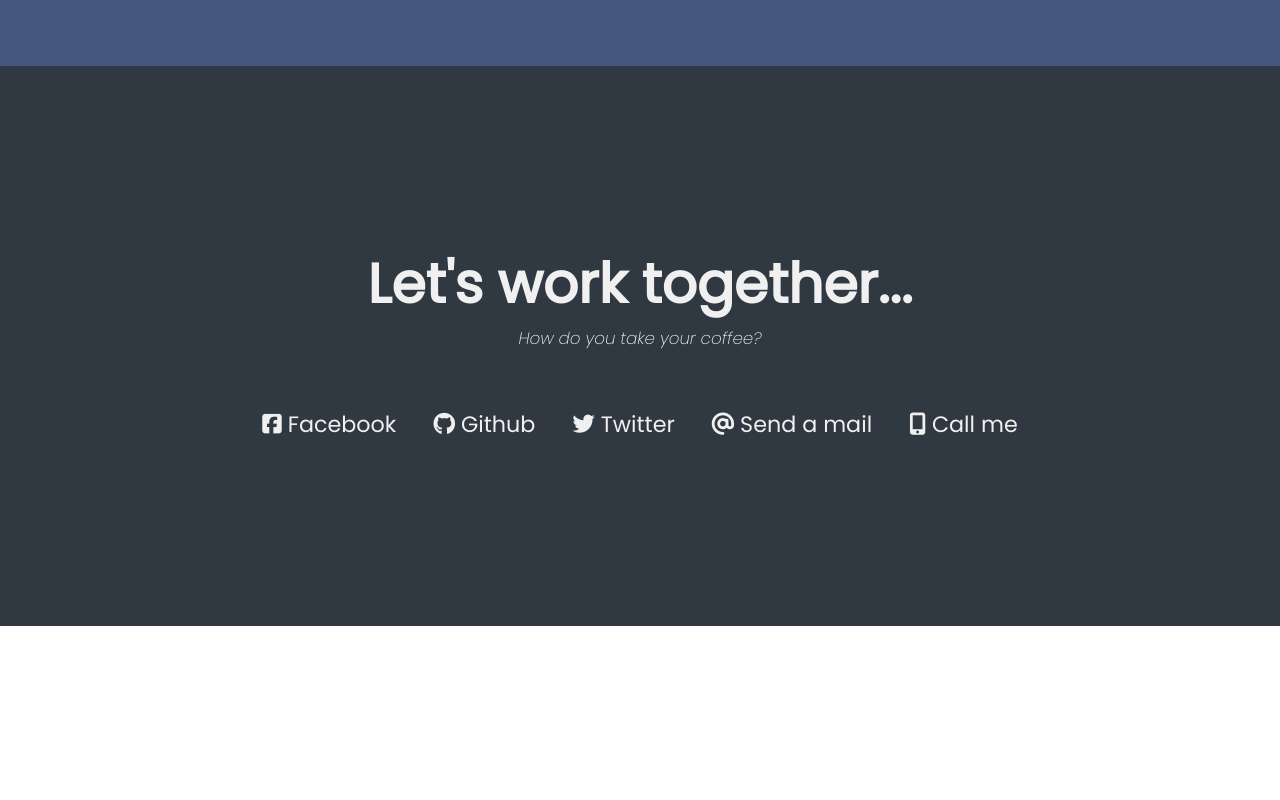
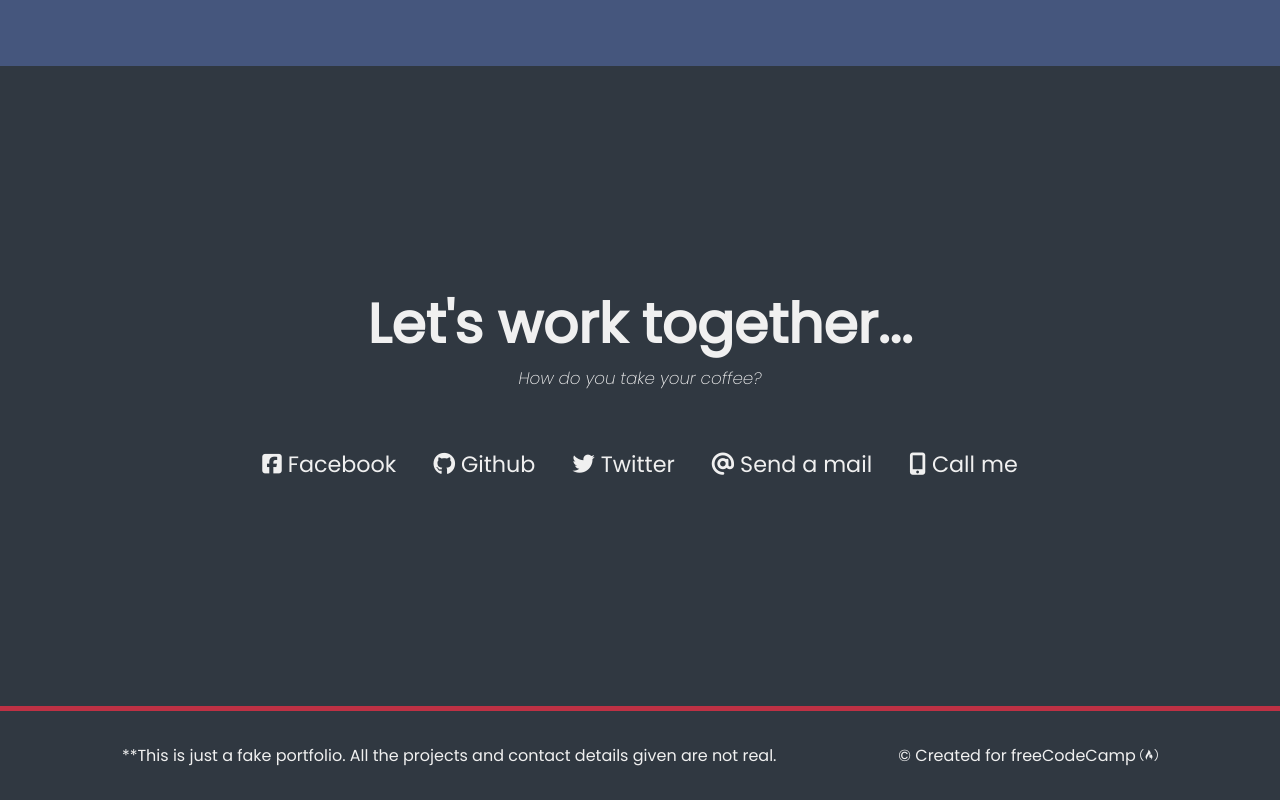
Before and after one commit to 1codingguy/fcc-responsive-projects, a plain HTML site: page personal-portfolio-webpage/index.html in a window 1280 px wide. Shown: the part 1930-2730 px from the top of the page. Before the commit the page ends 2556 px from the top, so only its background shows below. Drawn offline with Linux system fonts and the light colour scheme.

Commit message:
Finished contact
Problems to fix:
- font-size media query
- smooth scroll

```diff
--- a/personal-portfolio-webpage/index.html
+++ b/personal-portfolio-webpage/index.html
@@ -152,6 +152,11 @@
         </a>
       </div>
     </section>
+
+    <section class="footer">
+      <p class="footer__info">**This is just a fake portfolio. All the projects and contact details given are not real.</p>
+      <a class="footer__copyright" href="https://www.freecodecamp.com/">&copy; Created for freeCodeCamp <i class="fa fa-free-code-camp"></i></a>
+    </section>
   </body>
   <script src="https://cdn.freecodecamp.org/testable-projects-fcc/v1/bundle.js"></script>
 </html>
--- a/personal-portfolio-webpage/styles.scss
+++ b/personal-portfolio-webpage/styles.scss
@@ -15,6 +15,22 @@ a {
   text-decoration: none;
   color: inherit;
 }
+
+// @media (max-width: 460px) {
+//   html{
+//     font-size: 55%;
+//   }
+// }
+// @media (max-width: 980px) {
+//   html{
+//     font-size: 58%;
+//   }
+// }
+// @media (max-width: 1200px) {
+//   html{
+//     font-size: 60%;
+//   }
+// }
 
 body {
   font-family: "Poppins", sans-serif;
@@ -38,8 +54,8 @@ body {
   &__link {
     color: $color-text;
     text-decoration: none;
-    font-size: 20px;
-    padding: 18px;
+    font-size: 1rem;
+    padding: 1rem;
   }
 }
 
@@ -137,7 +153,7 @@ body {
 }
 
 .contact {
-  height: 70vh;
+  height: 80vh;
   background-color: $color-project-tile;
   color: $color-text;
   display: grid;
@@ -161,12 +177,26 @@ body {
     display: flex;
     flex-wrap: wrap;
     justify-content: center;
-
+    width: 100%;
+    align-content: flex-start;
+    height: min-content;
   }
   .social-icon {
     font-size: 22.27px;
     padding: 9.28px 18.56px;
-
-
   }
 }
+
+.footer{
+  background-color: $color-project-tile;
+  color: $color-text;
+  border-top: 5px solid $color-navbar;
+  padding: 1rem;
+  display: flex;
+  justify-content: space-evenly;
+  font-weight: 300;
+
+  &__info, &__copyright{
+    padding: 1rem;
+  }
+}
```
Also changed, not shown: personal-portfolio-webpage/styles.css, 1 other file.
